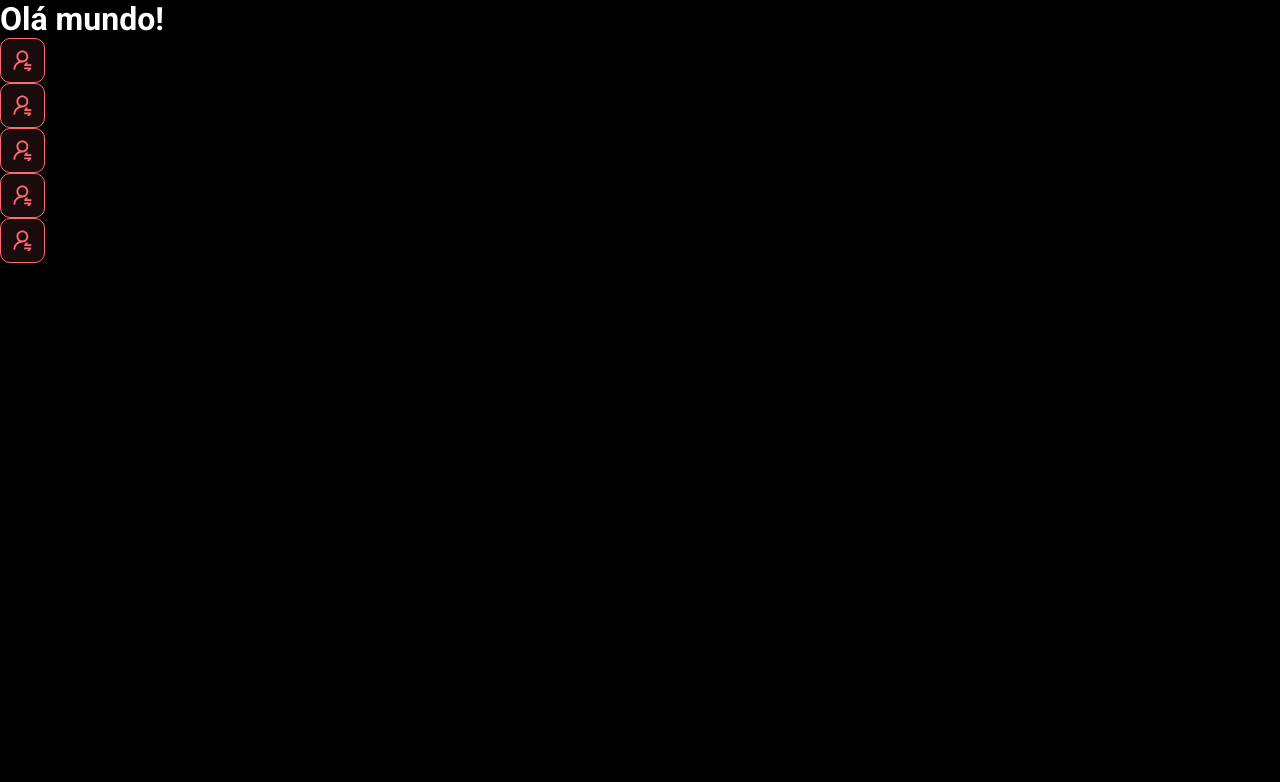
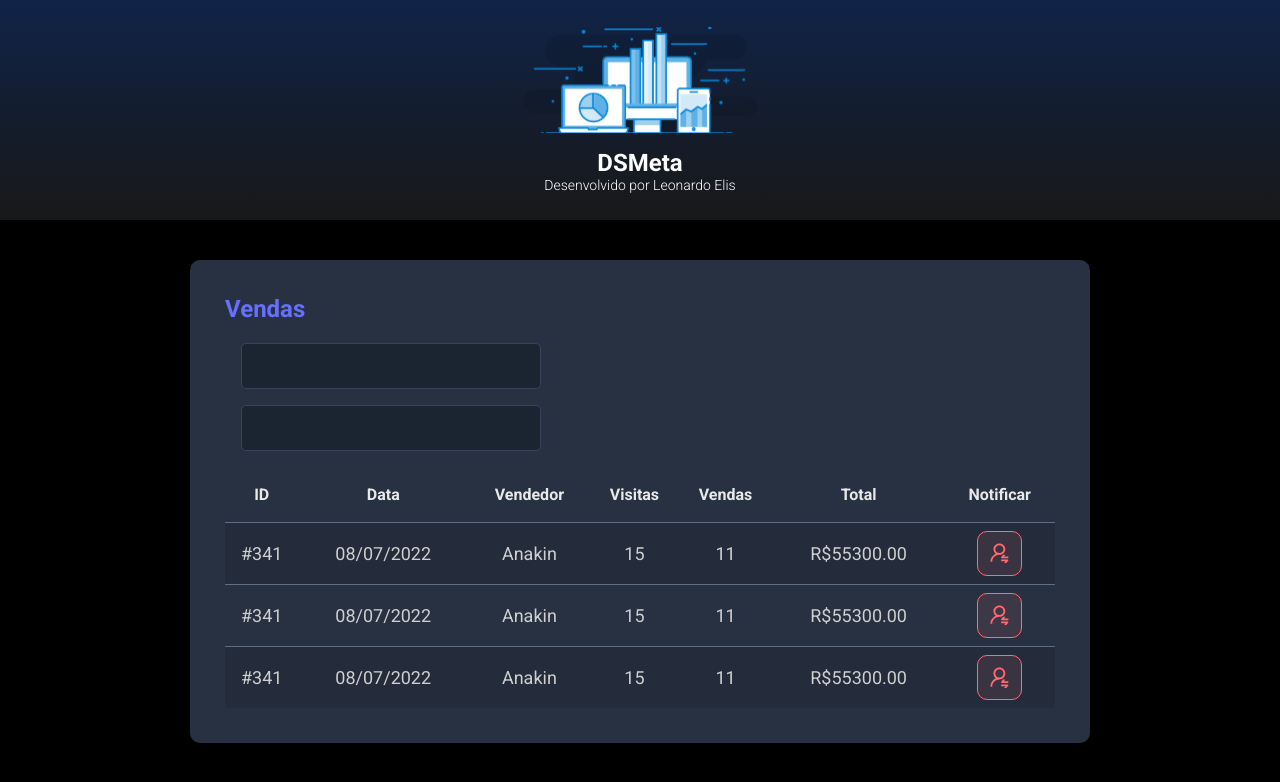
Before and after one commit to leonardoelis/dsmeta, a React (Vite) app in the folder frontend/: page / in a window 1280 px wide. Shown: the top 782 px of the page. Built offline with nearby package versions, Linux system fonts and the light colour scheme.

Commit message:
Other components

```diff
--- a/frontend/src/App.tsx
+++ b/frontend/src/App.tsx
@@ -1,15 +1,19 @@
+import Header from "./components/Header"
 import NotificationButton from "./components/NotificationButton"
+import SalesCard from "./components/SalesCard"
 
 function App() {
-  return(
+  return (
     // <></> (fragment) = usado para retornar mais de uma tag
     <>
-      <h1>Olá mundo!</h1>
-      <NotificationButton />
-      <NotificationButton />
-      <NotificationButton />
-      <NotificationButton />
-      <NotificationButton />
+      <Header />
+      <main>
+        <section id="sales">
+          <div className="dsmeta-container">
+            <SalesCard />
+          </div>
+        </section>
+      </main>
     </>
   )
 }
--- /dev/null
+++ b/frontend/src/components/Header/index.tsx
@@ -0,0 +1,19 @@
+import logo from "../../assets/img/logo.svg"
+import "./styles.css"
+
+function Header() {
+    return (
+        <header>
+            <div className="dsmeta-logo-container">
+                <img src={logo} alt="DSMeta" />
+                <h1>DSMeta</h1>
+                <p>
+                    Desenvolvido por
+                    <a href="https://github.com/leonardoelis"> Leonardo Elis</a>
+                </p>
+            </div>
+        </header>
+    )
+}
+
+export default Header
--- /dev/null
+++ b/frontend/src/components/Header/styles.css
@@ -0,0 +1,29 @@
+header {
+    background: linear-gradient(180deg, #102347 0%, #181818 100%);
+    height: 220px;
+    display: flex;
+    flex-direction: column;
+    align-items: center;
+    justify-content: center;
+}
+
+.dsmeta-logo-container {
+    display: flex;
+    flex-direction: column;
+    align-items: center;
+}
+
+/* qualquer img que estiver dentro da tag com classe "dsmeta-logo-container" seguirá essas propriedades*/
+.dsmeta-logo-container img {
+    width: 235px;
+}
+
+.dsmeta-logo-container h1 {
+    margin-top: 15px;
+    font-size: 24px;
+}
+
+.dsmeta-logo-container p {
+    font-size: 14px;
+    font-weight: 300;
+}
--- /dev/null
+++ b/frontend/src/components/SalesCard/index.tsx
@@ -0,0 +1,78 @@
+import NotificationButton from "../NotificationButton"
+import "./styles.css"
+
+function SalesCard() {
+    return (
+        <div className="dsmeta-card">
+            <h2 className="dsmeta-sales-title">Vendas</h2>
+            <div>
+                <div className="dsmeta-form-control-container">
+                    <input className="dsmeta-form-control" type="text" />
+                </div>
+                <div className="dsmeta-form-control-container">
+                    <input className="dsmeta-form-control" type="text" />
+                </div>
+            </div>
+
+            <div>
+                <table className="dsmeta-sales-table">
+                    <thead>
+                        <tr>
+                            <th className="show992">ID</th>
+                            <th className="show576">Data</th>
+                            <th>Vendedor</th>
+                            <th className="show992">Visitas</th>
+                            <th className="show992">Vendas</th>
+                            <th>Total</th>
+                            <th>Notificar</th>
+                        </tr>
+                    </thead>
+
+                    <tbody>
+                        <tr>
+                            <td className="show992">#341</td>
+                            <td className="show576">08/07/2022</td>
+                            <td>Anakin</td>
+                            <td className="show992">15</td>
+                            <td className="show992">11</td>
+                            <td>R$55300.00</td>
+                            <td>
+                                <div className="dsmeta-red-btn-container">
+                                    <NotificationButton />
+                                </div>
+                            </td>
+                        </tr>
+                        <tr>
+                            <td className="show992">#341</td>
+                            <td className="show576">08/07/2022</td>
+                            <td>Anakin</td>
+                            <td className="show992">15</td>
+                            <td className="show992">11</td>
+                            <td>R$55300.00</td>
+                            <td>
+                                <div className="dsmeta-red-btn-container">
+                                    <NotificationButton />
+                                </div>
+                            </td>
+                        </tr>
+                        <tr>
+                            <td className="show992">#341</td>
+                            <td className="show576">08/07/2022</td>
+                            <td>Anakin</td>
+                            <td className="show992">15</td>
+                            <td className="show992">11</td>
+                            <td>R$55300.00</td>
+                            <td>
+                                <div className="dsmeta-red-btn-container">
+                                    <NotificationButton />
+                                </div>
+                            </td>
+                        </tr>
+                    </tbody>
+                </table>
+            </div>
+        </div>
+    )
+}
+
+export default SalesCard
--- /dev/null
+++ b/frontend/src/components/SalesCard/styles.css
@@ -0,0 +1,100 @@
+.dsmeta-card {
+    background-color: #283142;
+    border-radius: 10px;
+    padding: 30px 10px;
+}
+
+.dsmeta-sales-title {
+    color: #676FFF;
+    font-size: 24px;
+    margin-bottom: 20px;
+}
+
+.dsmeta-form-control-container {
+    margin: 16px;
+    max-width: 300px;
+}
+
+.dsmeta-form-control {
+    width: 100%;
+    height: 46px;
+    background-color: #1B2531;
+    border: 1px solid #384459;
+    border-radius: 5px;
+    color: #9AAABE;
+    padding: 0 20px;
+    font-size: 18px;
+}
+
+.dsmeta-sales-table {
+    width: 100%;
+    border-spacing: 0;
+    border-collapse: collapse; /* indica se as células da tabela terão bordas compartilhadas (collapse) ou separadas (separate)*/
+}
+
+.dsmeta-sales-table thead {
+    height: 55px;
+    font-size: 16px;
+    color: #E9E9E9;
+    font-weight: 700;
+}
+
+.dsmeta-sales-table tbody {
+    font-size: 14px;
+    font-weight: 400;
+    color: #CFCFCF;
+    text-align: center;
+}
+
+.dsmeta-sales-table tbody tr {
+    height: 74px;
+    border-top: 1px solid #5F6E82;
+}
+
+/* aplica as propriedades para quando passar o mouse em cima da linha*/
+.dsmeta-sales-table tbody tr:hover > td {
+    background-color: #384459;
+}
+
+/* aplica as propriedades apenas para os filhos (linhas) ímpares de <tr>*/
+.dsmeta-sales-table tbody tr:nth-child(odd) {
+    background-color: #242C3B;
+}
+
+.dsmeta-red-btn-container {
+    display: flex;
+    justify-content: center;
+}
+
+.show576 {
+    display: none;
+}
+
+.show992 {
+    display: none;
+}
+
+/* Media Query -> a partir da largura de 576px aplica tais propriedades */
+@media (min-width: 576px) {
+    .show576 {
+        display: table-cell; /* display padrão de uma célula de tabela */
+    }
+
+    .dsmeta-card {
+        padding: 35px;
+    }
+
+    .dsmeta-sales-table tbody {
+        font-size: 18px;
+    }
+
+    .dsmeta-sales-table tbody tr {
+        height: 62px;
+    }
+}
+
+@media (min-width: 992px) {
+    .show992 {
+        display: table-cell;
+    }
+}
--- a/frontend/src/index.css
+++ b/frontend/src/index.css
@@ -17,3 +17,13 @@
     color: unset; /* a tag n terá nenhuma cor diferente da cor padrão*/
     text-decoration: none; /* n terá nenhuma decoração diferente no texto*/
 }
+
+.dsmeta-container {
+  width: 100%;
+  max-width: 900px;
+  margin: 0 auto; /* alinha a div no centro */
+}
+
+#sales {
+  padding: 40px 10px;
+}
```
Also changed, not shown: frontend/src/assets/img/logo.svg (added).
